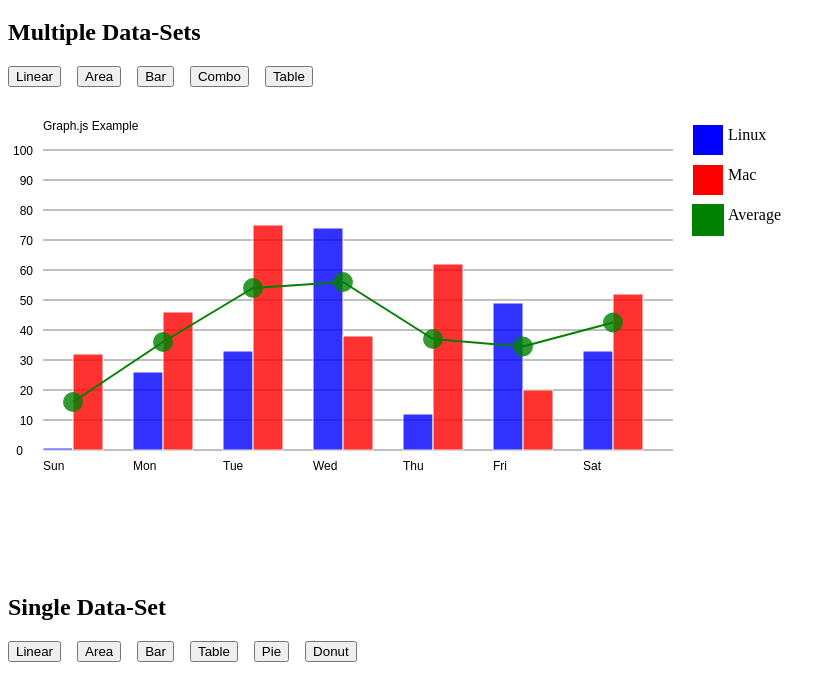
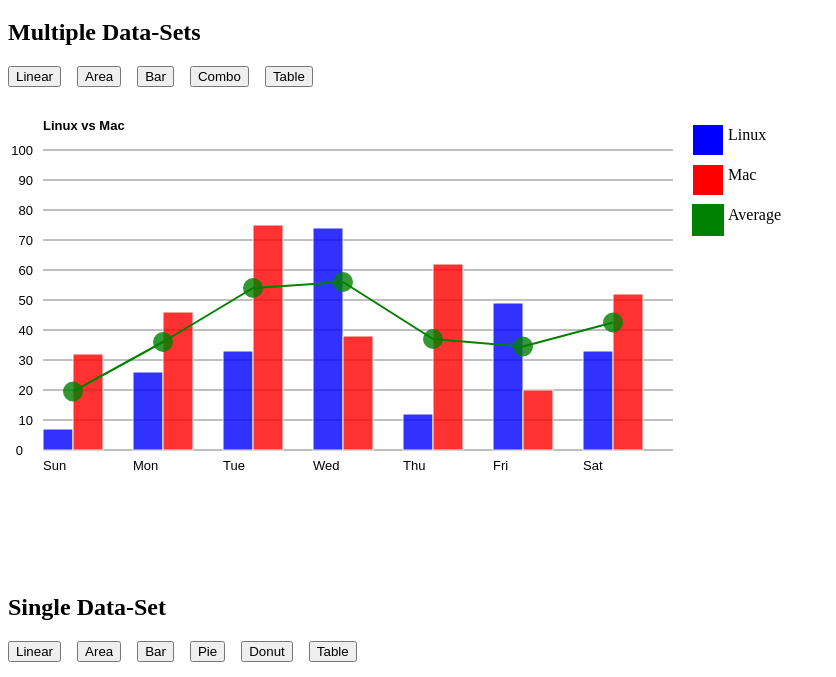
Before and after one commit to uriahsanders/Graph.js, a plain HTML site: page test.html in a window 1280 px wide. Shown: the part 61-738 px from the top of the page, without its empty margins (0-836 px from the left). Drawn offline with nearby package versions, Linux system fonts and the light colour scheme.

Commit message:
fixed z index of tooltips on combo graphs, imrpoved plugin to replace html instead of constantly recreating graphs, some small code improvements here and there as well, improved examples a bit, slighlty improved default calligraphy

```diff
--- a/Graph.js
+++ b/Graph.js
@@ -130,7 +130,7 @@ var Graph = Graph || (function($) {
 			"fill": self.labelColor || "#000",
 			"stroke": self.labelStroke || "none",
 			"font-family": self.labelFont || "Arial",
-			"font-size": self.labelFontSize || "12px",
+			"font-size": self.labelFontSize || "13px",
 			"kerning": self.labelKerning || "2"
 		};
 		styling.style[this.parseS(obj.id, '.lines')] = {
@@ -159,7 +159,7 @@ var Graph = Graph || (function($) {
 		styling.style[this.parseS(obj.id, '.SVG-tooltip')] = {
 			"fill": self.tooltipColor || "#000",
 			"font-family": self.tooltipFont || "Arial",
-			"font-size": self.tooltipFontSize || "12px",
+			"font-size": self.tooltipFontSize || "13px",
 			"display": 'none',
 			"opacity": '1'
 		};
@@ -253,6 +253,7 @@ var Graph = Graph || (function($) {
 	};
 	Graph.prototype.genToFunc = function(str) {
 		//turn generic string into function name
+		str = (str === 'area') ? 'linear' : ((str === 'combo') ? 'bar' : ((str === 'donut') ? 'pie' : str));
 		return 'Graph' + str.charAt(0).toUpperCase() + str.substring(1);
 	};
 	Graph.prototype.expand = function(obj, thing) { //expand JSON into a graph (requires 'type' property of 'obj')
@@ -368,7 +369,7 @@ var Graph = Graph || (function($) {
 		var self = this.obj;
 		return '<text x="' + (self.mainOffset) + '" y="' +
 			((self.height) - yLines * (self.yDist) - self.yOffset) +
-			'">' + self.title + '</text>';
+			'"font-weight="bold">' + self.title + '</text>';
 	};
 	//close all tags, include grid & labels, append to DOM, and add styling (SVG only
 	Graph.prototype.finishGraph = function(xLines, yLines, E, thing) {
@@ -386,11 +387,11 @@ var Graph = Graph || (function($) {
 		//COMBINING DYNAMICALLY
 		E.points = E.points || '';
 		for (var i in E) {
-			if (E[i] !== E.points) { //so we can add last to increase z-index
+			if (E[i] !== E.points && E[i] !== E.tooltips) { //so we can add last to increase z-index
 				if (i !== 'SVG') E.SVG += E[i] + '</g>';
 			}
 		}
-		E.SVG += E.points + '</svg>';
+		E.SVG += E.points + E.tooltips + '</svg>';
 		//"thing" will determine where to put the new graph
 		var finish = self.before + E.SVG + self.after;
 		this.handleAppend(thing, finish);
@@ -402,7 +403,7 @@ var Graph = Graph || (function($) {
 		if (thing === 'update') $('#' + this.obj.id).replaceWith(finish); //replace old graph with this one
 		else $(this.obj.attachTo).append(finish);
 	};
-	Graph.prototype.addLegend = function(thing) {
+	Graph.prototype.addLegend = function() {
 		var self = this.obj;
 		var hoverHandle = function(what) {
 			var to = (what === 'add') ? 1 : 0.8;
@@ -411,7 +412,7 @@ var Graph = Graph || (function($) {
 			$('line' + selector + ', rect' + selector + ', path' + selector).each(function() {
 				$(this).css('opacity', to);
 			});
-		}
+		};
 		if (self.interactive && self.multipleDataSets) {
 			$(document).on('mouseover', 'g[id^="legend-"]', function() {
 				hoverHandle.call(this, 'add');
@@ -420,7 +421,6 @@ var Graph = Graph || (function($) {
 				hoverHandle.call(this, 'take');
 			});
 		}
-		var xDist = self.xDist;
 		var legend = '<g class="legend">';
 		var x = self.legendX || (self.Gwidth - self.xDist);
 		var width = 30; //width of rect
@@ -447,8 +447,8 @@ var Graph = Graph || (function($) {
 				y += self.yDist + self.padding;
 			}
 		}
+		//we'll need a section for the average line for combo graphs
 		if (self.special === 'combo') {
-			var j = i + 1;
 			legend += '<g id="legend-avg-' + self.id + '">';
 			//RECT
 			legend += '<rect class="averageLine"x="' + (x) +
@@ -477,7 +477,6 @@ var GraphLinear = GraphLinear || (function($) {
 				if ($(this).attr('id').split('-')[1] === num) {
 					var tooltip = '#' + $(thiz).attr('class').split(' ')[0] + '-tooltip';
 					var tooltipRect = '#' + $(thiz).attr('class').split(' ')[0] + '-tooltip-rect';
-					var s = parseFloat($(this).css('stroke-width'));
 					if (action === 'add') {
 						$(this).css('stroke-width', obj.lineWidth || 3);
 						$(this).css('opacity', 1);
@@ -491,7 +490,7 @@ var GraphLinear = GraphLinear || (function($) {
 					}
 				}
 			});
-		}
+		};
 		//set click handlers for tooltips
 		if (this.obj.interactive) {
 			var thiz = this;
@@ -555,11 +554,10 @@ var GraphLinear = GraphLinear || (function($) {
 		//*remember: xLines are vertical, yLines are horizontal
 		var xLines = self.x.length;
 		var yLines = self.y + 1; //+1 because line 1 is at origin
-		var r = 5; //radius of circle
 		var hmdist = self.height - self.yDist; //height minus distance
+		var inc, x, j;
 		if (!self.multipleDataSets) { //single line graph
 			//POINTS (INDIVIDUAL)
-			var inc, x, j;
 			for (var i = 0; i < xLines; ++i) {
 				inc = self.height - ((self.points[i] + self.scale) * (self.yDist / self.scale)); //subtract from height to invert graph
 				//set our x coor depending on i due to offset (first and last are special) :/;
@@ -590,8 +588,7 @@ var GraphLinear = GraphLinear || (function($) {
 				}
 				E.path += 'L' + self.xOfPoints[self.xOfPoints.length - 1] + ',' + (hmdist) + ' Z"></path>';
 			}
-		} else {
-			var inc, x, j;
+		} else { //this looks similar to the above but we're now using multi dimensional array and different vars
 			//we need to push the right # of empty arrays into the multi arrays for points
 			for (var i = 0, len = self.numPoints; i < len; ++i) {
 				self.mxOfPoints.push([]);
@@ -722,7 +719,8 @@ var GraphBar = GraphBar || (function($) {
 			}
 			self.points.push(spaces);
 			var numPoints = self.points.length;
-			var npm1 = numPoints - 1; //reducing calcs
+			var max = self.points[0].length; //amount of points we'll go through (all arrays should be same length)
+			var npm1 = numPoints - 1; //reducing calcs (num points minus 1)
 			var xDist = self.xDist / numPoints;
 			var all;
 			var ref;
@@ -731,7 +729,7 @@ var GraphBar = GraphBar || (function($) {
 			//tooltips must come after so that they will be placed above all bars (SVG has no z-index)
 			var loopThroughPoints = function(which) {
 				var j = 0;
-				for (var i = 0, max = self.points[0].length; i < max; ++i) { //so we get throguh the length of every array
+				for (var i = 0; i < max; ++i) { //so we get throguh the length of every array
 					for (var t = 0, len = numPoints; t < len; ++t) { //this lets us loop array td instead of lr with j
 						if (t !== npm1) { //skip over spaces array
 							all = t + j + (i * (npm1));
@@ -746,18 +744,18 @@ var GraphBar = GraphBar || (function($) {
 									'" width="' + (xDist) + '" height="' + (inc) + '"/>';
 							} else if (which === 1) { //tooltips
 								//tooltip box
-								E.rects += '<g><rect class="rect-of-' + t + ' SVG-tooltip-box "id="' + self.id + '-point-' +
+								E.tooltips += '<g><rect class="rect-of-' + t + ' SVG-tooltip-box "id="' + self.id + '-point-' +
 									(ref) + '-tooltip-rect"rx="' + self.rx + '"x="' + (x - self.tooltipWidth / 2) + '"y="' + (y - weird - self.yDist - self.padding * 2) +
 									'"height="' + (self.yDist + self.padding / 2 + 10) + '"width="' + (xDist + self.tooltipWidth) + '"/>';
 								//tooltip text
-								E.rects += '<text class="SVG-tooltip"id="' + self.id + '-point-' + (ref) +
+								E.tooltips += '<text class="SVG-tooltip"id="' + self.id + '-point-' + (ref) +
 									'-tooltip" x="' + (x + (xDist) / 2 - self.padding) + '" y="' +
 									(y - weird - self.yDist / 2 - self.padding) + '">' + self.points[t][j] + '</text></g>';
 							}
 						}
 					}
 					//make absolute sure too many values arent added to the array
-					if (self.xOfPoints.length < self.points[0].length) self.xOfPoints.push(x);
+					if (self.xOfPoints.length < max) self.xOfPoints.push(x);
 					++j;
 				}
 			};
@@ -766,16 +764,14 @@ var GraphBar = GraphBar || (function($) {
 			self.points.pop(); //remove spacing array
 			if (self.special === 'combo') {
 				//AVERAGE LINES
-				var points = Private.getAveragePoints(self.points);
+				var points = Private.getAveragePoints(self.points); //our points will be the averages of each dataset
 				var ln = new GraphLinear(self);
-				E.lines = '<g class="lines">'; //connecting points
+				E.lines = '<g class="lines">';
 				E.points = '<g class="inset points">';
 				//below is a near copy of single dataset lines
 				//POINTS (INDIVIDUAL)
-				var inc, x, j;
-				for (var i = 0; i < xLines - 1; ++i) {
-					inc = self.height - ((points[i] + self.scale) * (self.yDist / self.scale)); //subtract from height to invert graph
-					//set our x coor depending on i due to offset (first and last are special) :/;
+				for (var i = 0, len = xLines - 1; i < len; ++i) {
+					inc = self.height - ((points[i] + self.scale) * (self.yDist / self.scale));
 					x = i * self.xDist + self.mainOffset;
 					if (self.showPoints === true) {
 						E.points += ln.buildPoints([i], points);
@@ -784,6 +780,7 @@ var GraphBar = GraphBar || (function($) {
 					self.yOfPoints.push(inc);
 				}
 				//LINES
+				var j;
 				for (var i = 0, len = points.length - 1; i < len; ++i) {
 					j = i + 1; //get next point coordinate
 					E.lines += '<line id="' + self.id + '-0-line"class="averageLine" x1="' + self.xOfPoints[i] + '" x2="' +
@@ -795,7 +792,7 @@ var GraphBar = GraphBar || (function($) {
 	};
 	return GraphBar;
 })(jQuery);
-var GraphTable = GraphTable || (function($) {
+var GraphTable = GraphTable || (function() {
 	var GraphTable = function(obj) {
 		obj = obj || {};
 		obj.type = 'table';
@@ -830,7 +827,7 @@ var GraphTable = GraphTable || (function($) {
 		this.applyStyling();
 	};
 	return GraphTable;
-})(jQuery);
+})();
 var GraphPie = GraphPie || (function($) {
 	var Private = {};
 	var GraphPie = function(obj) {
@@ -901,9 +898,9 @@ var GraphPie = GraphPie || (function($) {
 					')"id="' + self.id + '-point-' + i + '"class="path-of-' + i +
 					' slice" d="' + CENTER + LINETO + ARC + ' ' + STD + HORZ + ',' + VERT + 'Z"/>';
 			}
-			if (self.special === 'donut')
+			if (self.special === 'donut') //just stick some color circle in the middle :P
 				E.middle = '<g><circle class="middle"cx="' + center + '" cy="' + center + '" r="' + (self.donutCenterRadius || center / 2) + '"/>';
-			//add percentages to names for legend
+			//add percentages to names for legend by modifying the names taken by legend func
 			self.dataNames = self.x.slice(0);
 			if (self.dataNames) {
 				for (var i = 0, len = self.dataNames.length; i < len; ++i) {
@@ -934,16 +931,18 @@ var GraphPie = GraphPie || (function($) {
 		var id = self.id;
 		var SVG = new Graph(0); //so we can use general functions
 		var graph;
+		var serializer;
+		var thisHTML = {}; //storing html for each type that has already been created to we dont have to redo stuff
 		//var specials = ['area', 'combo', 'donut']; //subsets of major graphs
 		//if graph has multiple datasets we can not make a pie graph or combo graph:
 		if ($.isArray(self.points[0])) {
 			types = ['linear', 'area', 'bar', 'combo', 'table'];
 		} else {
-			types = ['linear', 'area', 'bar', 'table', 'pie', 'donut'];
+			types = ['linear', 'area', 'bar', 'pie', 'donut', 'table'];
 		}
 		var wrapper = this.attr('id') + '-wrapper';
-		this.append('<div id="' + wrapper + '"></div>');
-		self.attachTo = wrapper;
+		this.append('<div id="' + wrapper + '"><div id="'+wrapper+'-g-area"></div></div>');
+		self.attachTo = wrapper + '-g-area';
 		//UI
 		var buttons = (function() {
 			var btns = '';
@@ -954,22 +953,13 @@ var GraphPie = GraphPie || (function($) {
 			}
 			return btns;
 		})();
-		if (opts.pos === 'top') $('#' + wrapper).append(buttons + '<br/><br />');
+		if (opts.pos === 'top') $('#' + wrapper).prepend(buttons + '<br/><br />');
 		var start = opts.start;
-		if (start !== 'area' && start !== 'combo' && start !== 'donut') graph = new window[SVG.genToFunc(start)](self);
-		else {
+		if (start !== 'area' && start !== 'combo' && start !== 'donut'){
+			graph = new window[SVG.genToFunc(start)](self);
+		}else {
 			self.special = start;
-			switch (start) {
-				case 'area':
-					graph = new GraphLinear(self);
-					break;
-				case 'combo':
-					graph = new GraphBar(self);
-					break;
-				case 'donut':
-					graph = new GraphPie(self);
-					break;
-			}
+			graph = new window[SVG.genToFunc(start)](self);
 		}
 		graph.init();
 		if (opts.pos === 'bottom') this.append(buttons);
@@ -977,8 +967,11 @@ var GraphPie = GraphPie || (function($) {
 		//changing graph type
 		$(document).on('click', 'button[id^="' + id + '-graphify-button-"]', function() {
 			var type = $(this).attr('id').split('-')[3];
+			//weve created this graph before
+			if(thisHTML.hasOwnProperty(type)){
+			    $('#'+wrapper+'-g-area').html(thisHTML[type]); //just stick old html into graph
+			}else{ //first time running this graph
 			    if (type !== 'area' && type !== 'combo' && type !== 'donut') {
-				//console.log('hi');
     				self.special = false;
     				graph.to(type, self);
     			} else { //area graphs are a subset of linear graphs, combo of bar graphs...so on
@@ -995,6 +988,10 @@ var GraphPie = GraphPie || (function($) {
     						break;
     				}
     			}
+    			//innerHTML doesnt work with SVG so use xml serializer
+    			serializer = new XMLSerializer();
+    			thisHTML[type] = serializer.serializeToString(document.getElementById(self.id)); //save graph
+			}
 			self.type = type;
 		});
 	};
--- a/test.html
+++ b/test.html
@@ -35,9 +35,9 @@
 					height: 375,
 					xGrid: false,
 					legend: true,
-					title: 'Graph.js Example',
+					title: 'Linux vs Mac',
 					points: [
-						[0, 26, 33, 74, 12, 49, 33],
+						[7, 26, 33, 74, 12, 49, 33],
 						[32, 46, 75, 38, 62, 20, 52]
 					],
 					pointRadius: 3,
@@ -58,10 +58,11 @@
 				}
 			});
 			$('#graph2').graphify({
-				start: 'pie',
+				start: 'donut',
 				obj: {
 					id: 'lol',
 					legend: false,
+					showPoints: false,
 					width: 775,
 					legendX: 450,
 					pieSize: 200,
@@ -76,11 +77,10 @@
 					xName: 'Year',
 					dataNames: ['Amount'],
 					design: {
-						lineColor: 'green',
-						pointColor: 'green',
+						lineColor: 'red',
 						tooltipFontSize: '20px',
-						barColor: 'green',
-						areaColor: 'green'
+						barColor: 'blue',
+						areaColor: 'orange'
 					}
 				}
 			});
```
Lines whose indentation alone changed are shown as unchanged.
